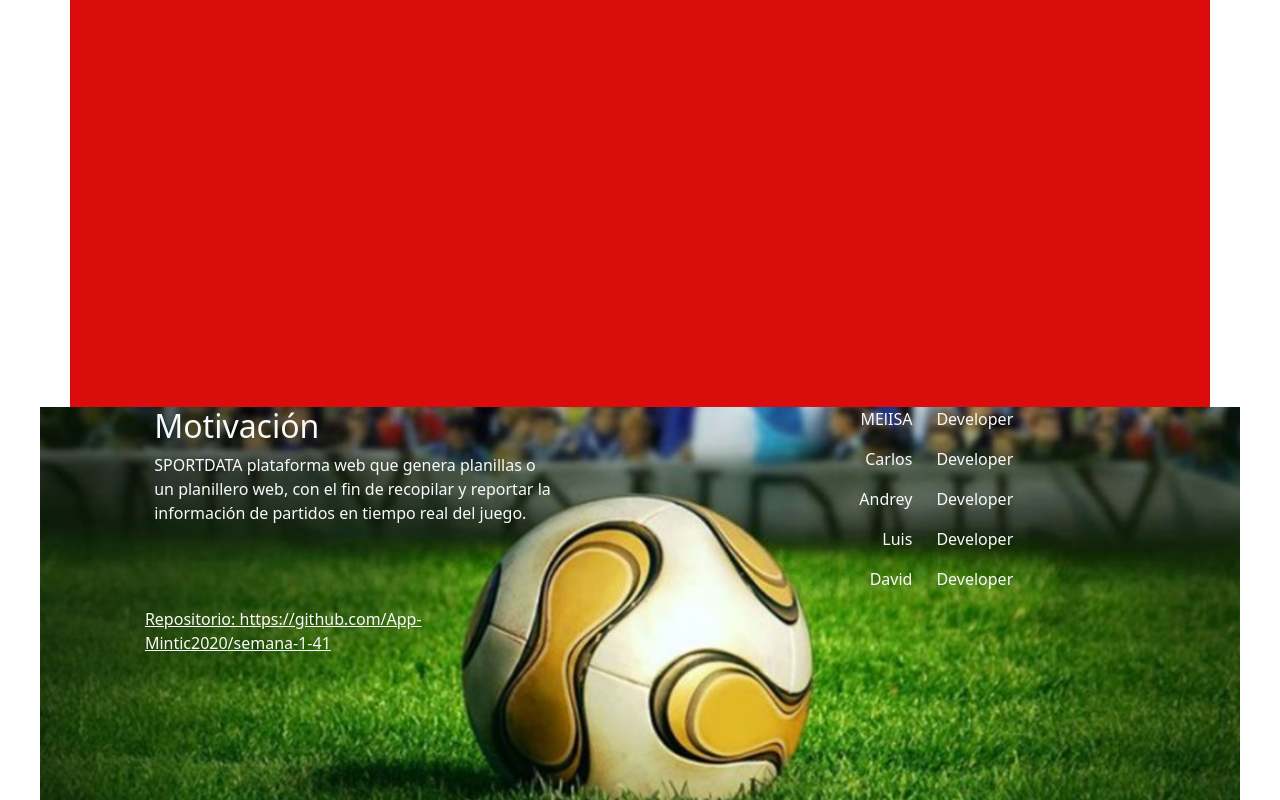
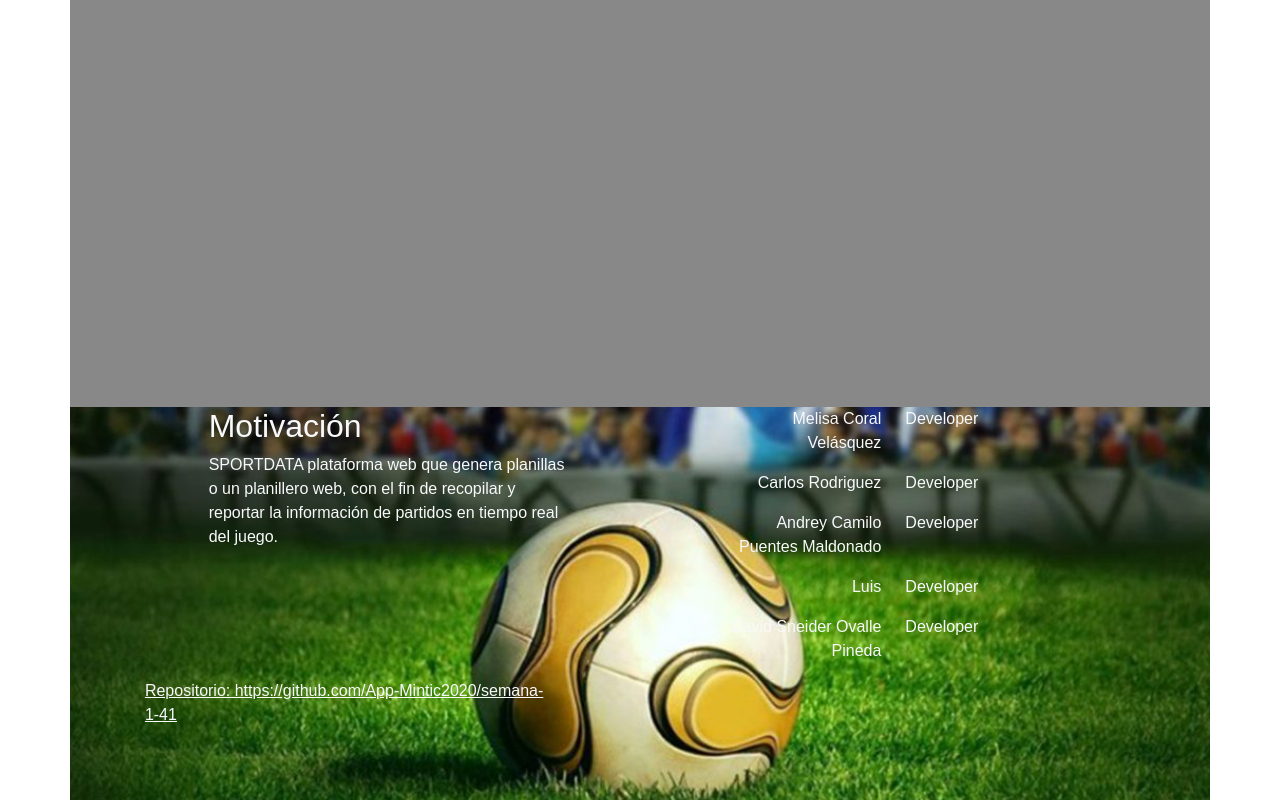
Before and after one commit to App-Mintic2020/semana-1-41, a website: page src/index.html in a window 1280 px wide. Shown: the part 1593-2393 px from the top of the page. Drawn offline with Linux system fonts and the light colour scheme.

Commit message:
Section 2 con footer

```diff
--- a/src/index.html
+++ b/src/index.html
@@ -3,6 +3,12 @@
   <head>
     <meta charset="utf-8">
     <meta name="viewport" content="width=device-width, initial-scale=1">
+
+    <title>SPORTDATA</title>
+
+    <!-- Bootstrap CSS -->
+    <link href="main.css" rel="stylesheet"/>
+
     <link rel="stylesheet" href="style.css">
 
   </head>
@@ -79,26 +85,10 @@
         </div>
 
     </div>
-  </body>
 
-<head>
-
-    <!-- Required meta tags -->
-    <meta charset="UTF-8">
-    <meta name="viewport" content="width=device-width, initial-scale=1.0">
-
-    <title>Mi primera pagina web</title>
-    <!-- Bootstrap CSS -->
-    <link href="main.css" rel="stylesheet"/>
-
-    <link rel="stylesheet" href="styles.css">
-
-</head>
-<body>
-    <!-- <footer style="background-image: url(./images/fondo_footer.jpg); background-repeat: no-repeat;">-->
     <footer>
 
-        <div class="container-fluid">
+        <div class="container-xl">
             <div class="row justify-content-evenly ">
                 <div class="col-4">
                     <h2 class="text-light">Motivación</h2>
@@ -107,15 +97,15 @@
                 </div>
                 <div class="col-4">
                     <div class="row">
-                        <div class="col"><p class="text-light text-end">MElISA</p></div>
+                        <div class="col"><p class="text-light text-end">Melisa Coral Velásquez</p></div>
                         <div class="col"><p class="text-light">Developer</p></div>
                     </div>
                     <div class="row">
-                        <div class="col"><p class="text-light text-end">Carlos</p></div>
+                        <div class="col"><p class="text-light text-end">Carlos Rodriguez</p></div>
                         <div class="col"><p class="text-light">Developer</p></div>
                     </div>
                     <div class="row">
-                        <div class="col"><p class="text-light text-end">Andrey</p></div>
+                        <div class="col"><p class="text-light text-end">Andrey Camilo Puentes Maldonado</p></div>
                         <div class="col"><p class="text-light">Developer</p></div>
                     </div>
                     <div class="row">
@@ -123,7 +113,7 @@
                         <div class="col"><p class="text-light">Developer</p></div>
                     </div>
                     <div class="row">
-                        <div class="col"><p class="text-light text-end">David</p></div>
+                        <div class="col"><p class="text-light text-end">David Sneider Ovalle Pineda</p></div>
                         <div class="col"><p class="text-light">Developer</p></div>
                     </div>
                 </div>
@@ -138,7 +128,8 @@
             </div>
         </div>
     </footer>
+  </body>
 
-</body>
+
 
 </html>
--- a/src/style.css
+++ b/src/style.css
@@ -1,4 +1,4 @@
-<<<<<<< HEAD
+
 
 
 body{
@@ -124,21 +124,8 @@
 .news-title{
     text-transform: uppercase;
 }
-=======
-body {
-		margin-top: 0px;
-		font-family: Arial, Helvetica, sans-serif;
-}
 
-.container {
-		width: 1200px;
-		background-color: #db0c0c;
-		height: 2000px;
-		-ms-flex-item-align: center;
-				align-self: center;
-		margin: 0px auto;
-		padding: 0 auto;
-}
+
 
 .header {
 		background-color: rgb(16, 204, 47);
@@ -226,4 +213,23 @@
 }
 
 
->>>>>>> 7f7496973f2b21caad6797be6f1cfe333212bbd5
+
+
+footer{
+    background-image: url("images/fondo_footer.jpg");
+    background-repeat: no-repeat;
+    background-size: 1140px;
+    background-position: center;
+    height: 393px;
+    image-orientation: center;
+}
+
+#text1{
+    text-align: left;
+    font-size: 20px;
+}
+
+#text2{
+    text-align: right;
+    font-size: 20px;
+}
--- a/src/styles.css
+++ /dev/null
@@ -1,19 +0,0 @@
-
-footer{
-    background-image: url("images/fondo_footer.jpg");
-    background-repeat: no-repeat;
-    background-size: 1200px;
-    background-position: center;
-    height: 393px;
-    image-orientation: center;
-}
-
-#text1{
-    text-align: left;
-    font-size: 20px;
-}
-
-#text2{
-    text-align: right;
-    font-size: 20px;
-}
```
